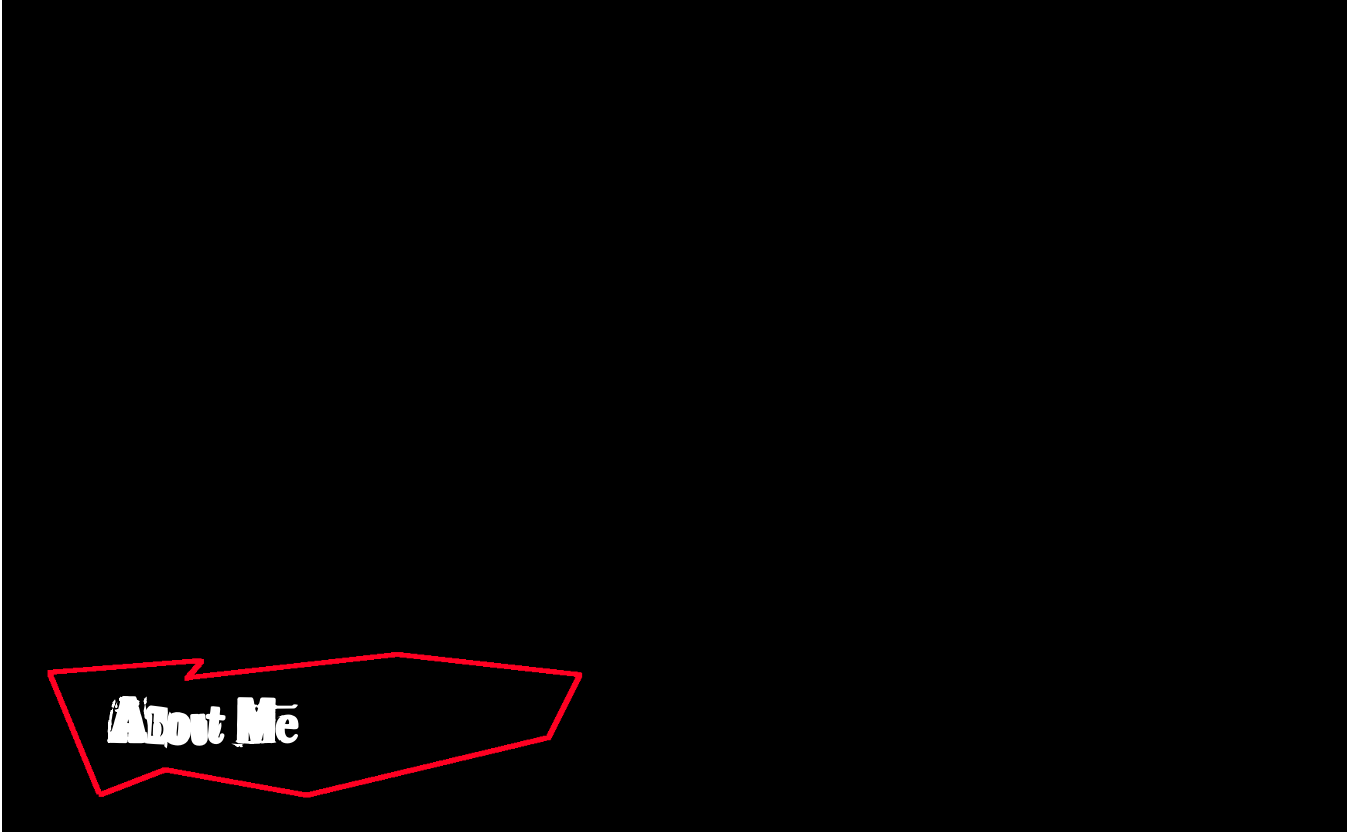
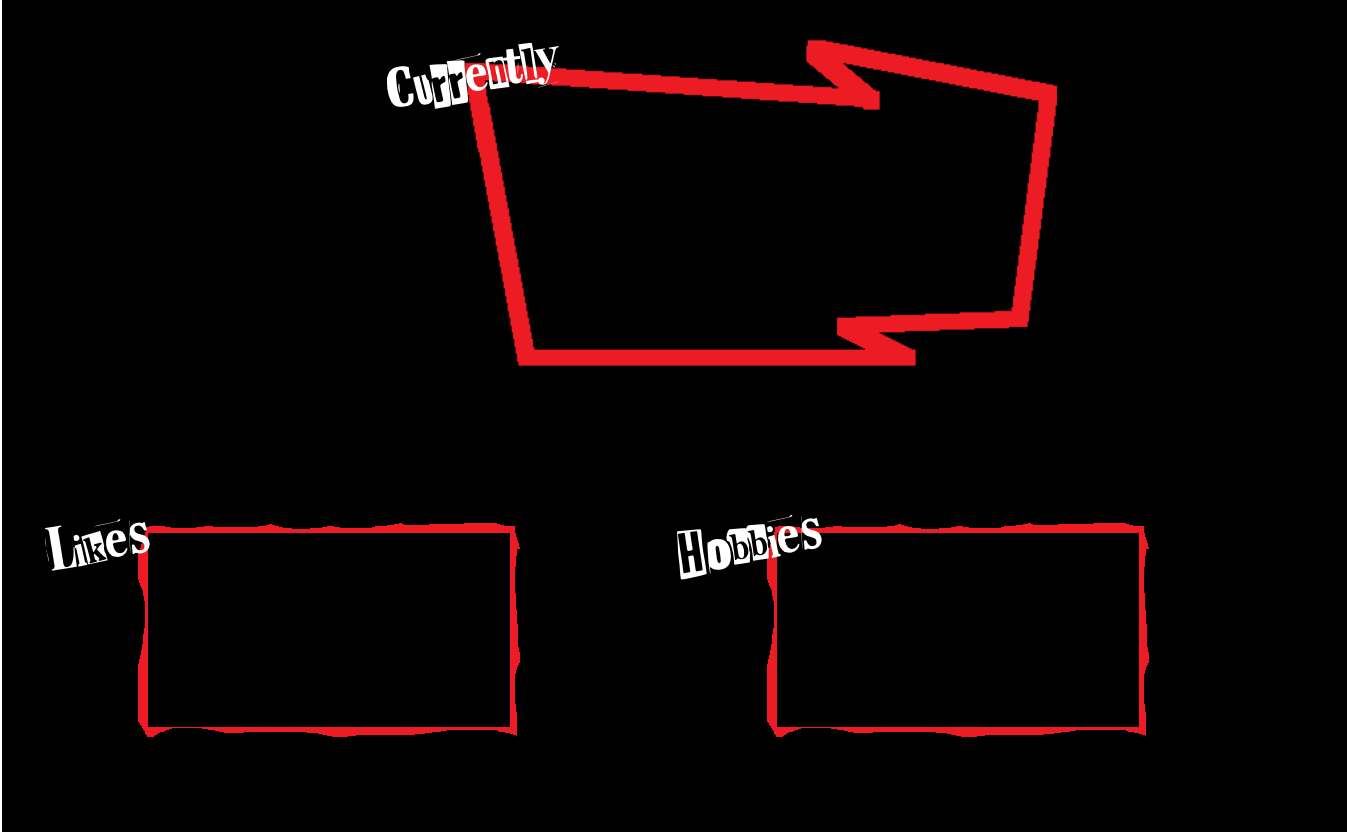
Before and after one commit to jbmalvar/JamesPersonalProjects, a React (Vite) app in the folder james-portfolio-web/: page / in a window 1280 px wide. Shown: the part 1736-2568 px from the top of the page, 1347 px wide, since content can reach past the window. Built offline with nearby package versions, Linux system fonts and the light colour scheme.

Commit message:
so tired will do tmmr

```diff
--- a/james-portfolio-web/src/App.css
+++ b/james-portfolio-web/src/App.css
@@ -1,11 +1,11 @@
+@import url('https://fonts.googleapis.com/css2?family=Work+Sans:wght@400;700&display=swap');
+
 @font-face {
   font-family: 'Expose';
   src: url('./fonts/Expose-Regular.otf') format('opentype'); /* Adjust the path */
   font-weight: normal;
   font-style: normal;
 }
-
-@import url('https://fonts.googleapis.com/css2?family=Work+Sans:wght@400;700&display=swap');
 
 .App {
   display: flex;
@@ -222,84 +222,53 @@ a:visited {
   font-size: 24px;
   line-height: 1.2;
 }
-/* Define the new keyframe animation */
-@keyframes aboutMeActive {
-  0% {
-    animation-timing-function: ease-in-out;
-    transform: translate3d(0, -200px, 0) scale(0.7); /* Start above and scale down */
-    opacity: 0;
+
+.CenterLeftRight {
+  display: flex;
+  flex-direction: row;
+  justify-content: space-between;
+  align-items: center;
+  gap: 20px;
 }
-  14% {
-    animation-timing-function: ease-in-out;
-    transform: translate3d(0, 74px, 0) scale(1.111); /* Move down slightly */
-    opacity: 1;
+
+.RightChild {
+  margin-bottom: 10px; /* Existing margin */
 }
-  28% {
-    animation-timing-function: ease-in-out;
-    transform: translate3d(0, -32px, 0) scale(0.952); /* Move up slightly */
+
+@media (max-width: 768px) {
+  @media (max-width: 768px) {
+    .JamesNav {
+      flex-direction: row; /* Keep items in a row */
+      justify-content: center; /* Center the items */
+      align-items: center; /* Align items vertically */
+      gap: 5px; /* Reduce the gap between items */
+      padding: 5px 10px; /* Adjust padding for a tighter layout */
     }
-  46% {
-    animation-timing-function: ease-in-out;
-    transform: translate3d(0, 8px, 0) scale(1.012); /* Move down slightly */
-  }
-  58% {
-    animation-timing-function: ease-in-out;
-    transform: translate3d(0, -3.28px, 0) scale(0.99508); /* Move up slightly */
-  }
-  74% {
-    animation-timing-function: ease-in-out;
-    transform: translate3d(0, 1.16px, 0) scale(1.00174); /* Move down slightly */
-  }
-  89% {
-    animation-timing-function: ease-in-out;
-    transform: translate3d(0, -0.4px, 0) scale(0.9994); /* Move up slightly */
-  }
-  100% {
-    animation-timing-function: ease-in-out;
-    transform: translate3d(0, 0, 0) scale(1); /* Final position */
-    opacity: 1;
+
+    .JamesNav h2, .JamesNav a {
+      margin: 0 5px; /* Reduce horizontal margin for each item */
+      font-size: 18px; /* Optionally reduce font size for smaller screens */
     }
   }
 
-/* Default state (hidden) */
-.AboutContainer {
-  display: flex;
-  flex-direction: column;
-  margin-top: 300px;
-  align-items: center;
-  width: 100%;
-  height: 500px;
-  margin-left: auto;
-  margin-right: auto;
-  opacity: 0; /* Hidden by default */
-  transform: translateY(-50px) scale(0.8); /* Start above and scale down */
-  transition: opacity 0.8s ease, transform 0.8s ease; /* Smooth fade-out and movement */
-  background: url('./assets/Left.png') no-repeat center center;
-  background-size: 50%;
-  background-position: 0% 50%;
-}
-/* Apply the new animation when visible */
-.AboutContainer.animate {
-  animation: aboutMeActive 0.8s cubic-bezier(0.25, 1.5, 0.5, 1.2) forwards; /* Pop-in animation */
-  opacity: 1; /* Fully visible */
-  transform: translateY(0) scale(1); /* Final position */
+  .JamesIntro {
+    flex-direction: column; /* Stack intro content vertically */
+    text-align: center;
   }
 
-/* Fade-out effect when the animate class is removed */
-.AboutContainer:not(.animate) {
-  opacity: 0; /* Fade out */
-  transform: translateY(20px) scale(0.9); /* Move up slightly and shrink */
+  .JamesImg {
+    width: 80%; /* Scale down the image */
   }
 
-.AboutTitle {
-  position: relative;
-  left: 7%;
-  top: 28%;
-  font-family: 'Expose', sans-serif;
-  font-size: 60px;
-  width: 100%;
+  .JamesDesc {
+    font-size: 14px; /* Adjust font size for smaller screens */
   }
 
-.AboutContainer.second.animate {
-  animation-delay: 0.8s; /* Delay the animation by 0.8 seconds */
+  .AboutSection {
+    margin-top: 50px; /* Reduce margin for smaller screens */
   }
+
+  .CenterLeftRight {
+    flex-direction: column; /* Stack sections vertically */
+  }
+}
--- a/james-portfolio-web/src/App.tsx
+++ b/james-portfolio-web/src/App.tsx
@@ -1,23 +1,25 @@
-import { useEffect, useState, useRef } from 'react'
+import { useEffect, useState} from 'react'
 import yellowGibus from './assets/yellowGibus.webp'
 import James from './assets/James.jpg'
 import MaoMao from './assets/MaoMao.gif'
+import Left from './assets/Left.png'
+import Right from './assets/Right.png'
+import AboutContainer from './components/AboutContainer';
+import Center from './assets/Middle.png'
 import './App.css'
 
 function App() {
   const scrollTo = (sectionId: string) => {
-    const section = document.getElementById(sectionId)
-    if (section) {
-      section.scrollIntoView({ behavior: 'smooth' });
+    const section = document.getElementById(sectionId);
+    if (sectionId === "about-section") {
+      const yOffset = -200; // Adjust this value as needed
+      if (section) {
+        const yPosition = section.getBoundingClientRect().top + window.pageYOffset + yOffset;
+        window.scrollTo({ top: yPosition, behavior: 'smooth' });
+      }
     }
-  }
+  };
 
-  const [scrollPosition, setScrollPosition] = useState(0);
-  const [startScroll, setStartScroll] = useState<number | null>(null);
-  const [isVisible, setIsVisible] = useState(false);
-  const skillsRef = useRef<HTMLHeadingElement | null>(null);
-  const aboutRef = useRef<HTMLDivElement | null>(null); // Reference for AboutContainer
-  const [isAboutVisible, setIsAboutVisible] = useState(false);
   const [maoMaoOffset, setMaoMaoOffset] = useState(0); // State to track MaoMao's position
 
   useEffect(() => {
@@ -34,39 +36,13 @@ function App() {
     return () => window.removeEventListener('scroll', handleScroll);
   }, []);
 
-
-  useEffect(() => {
-    const observer = new IntersectionObserver(
-      (entries) => {
-        entries.forEach((entry) => {
-          if (entry.isIntersecting) {
-            setIsAboutVisible(true); // Add the 'animate' class when visible
-          } else {
-            setIsAboutVisible(false); // Remove the 'animate' class when not visible
-          }
-        });
-      },
-      { threshold: 0.5 } // Trigger when 50% of the element is visible
-    );
-
-    if (aboutRef.current) {
-      observer.observe(aboutRef.current);
-    }
-
-    return () => {
-      if (aboutRef.current) {
-        observer.unobserve(aboutRef.current);
-      }
-    };
-  }, []);
-
   return (
     <div className="App">
         <nav className = "JamesNav">
           <img src = {yellowGibus} className = "jamesLogo"></img>
           <h2 className = "barCat" onClick={() => scrollTo("about-section")}>About</h2>
+          <h2 className = "barCat" onClick={() => scrollTo("skills-section")}>Skills</h2>
           <h2 className = "barCat">Projects</h2>
-          <h2 className = "barCat" onClick={() => scrollTo("skills-section")}>Skills</h2>
           <h2 className = "right">Contact Me</h2>
           <a href="https://www.linkedin.com/in/james-joshua-malvar/" target="_blank" rel="noopener noreferrer">
             <img src="https://www.shareicon.net/data/2016/07/13/606885_linkedin_2048x2048.png" className="contacts" />
@@ -94,17 +70,50 @@ function App() {
             />
           </span>
         </div>
-        <div id="about-section" className={`AboutContainer ${isAboutVisible ? 'animate' : ''}`} ref={aboutRef}>
-          <h1 className='AboutTitle'>About Me</h1>
-        </div>
-                <div id="about-section" className={`AboutContainer ${isAboutVisible ? 'animate' : ''}`} ref={aboutRef}>
-          <h1 className='AboutTitle'>About Me</h1>
+        <div className="AboutSection">
+          <AboutContainer
+            id="about-section"
+            title="About Me"
+            backgroundImage={Left}
+            imgStyle={{
+              position: 'absolute', // Ensure the image is positioned relative to its container
+              left: '0px', // Move the image 10px from the left edge of the container
+              width: '80%', // Optional: Adjust the width of the image
+              height: '90%', // Optional: Maintain aspect ratio
+              objectFit: 'contain', // Ensure the image fits within its bounds
+            }}
+          />
+          <AboutContainer
+            id="firstAboutSection"
+            title="Currently"
+            backgroundImage={Right}
+            styles={{marginTop: '-100px'}}
+            imgStyle={{
+              position: 'absolute', // Position the image absolutely within its container
+              left: '20%', // Move the image 10% from the right edge of the container
+              width: '80%', // Adjust the width of the image
+              height: '100%', // Maintain aspect ratio
+            }}
+            titleStyle={{left: '30%', top: '-10%', position: 'absolute', color: 'white'}}
+          />
+          <div className = "CenterLeftRight">
+            <AboutContainer
+              id="centerLeft"
+              title="Likes"
+              backgroundImage={Center}
+            />
+            <AboutContainer
+              id="centerLeftRight"
+              title="Hobbies"
+              backgroundImage={Center}
+            />
+          </div>
         </div>
     </div>
   )
 }
 
-export default App
+export default App;
 
 /*<h1>About Me</h1>
             <p>I’m James as you can tell from above. I’m currently attending the University of Washington and I’m a Computer Science Major. I’m a third year there. I’m currently looking for an internship or some sort of experience.</p>
--- /dev/null
+++ b/james-portfolio-web/src/components/AboutContainer.css
@@ -0,0 +1,105 @@
+/* Define the new keyframe animation */
+@keyframes aboutMeActive {
+    0% {
+      animation-timing-function: ease-in-out;
+      transform: translate3d(0, -200px, 0) scale(0.7); /* Start above and scale down */
+      opacity: 0;
+    }
+    14% {
+      animation-timing-function: ease-in-out;
+      transform: translate3d(0, 74px, 0) scale(1.111); /* Move down slightly */
+      opacity: 1;
+    }
+    28% {
+      animation-timing-function: ease-in-out;
+      transform: translate3d(0, -32px, 0) scale(0.952); /* Move up slightly */
+    }
+    46% {
+      animation-timing-function: ease-in-out;
+      transform: translate3d(0, 8px, 0) scale(1.012); /* Move down slightly */
+    }
+    58% {
+      animation-timing-function: ease-in-out;
+      transform: translate3d(0, -3.28px, 0) scale(0.99508); /* Move up slightly */
+    }
+    74% {
+      animation-timing-function: ease-in-out;
+      transform: translate3d(0, 1.16px, 0) scale(1.00174); /* Move down slightly */
+    }
+    89% {
+      animation-timing-function: ease-in-out;
+      transform: translate3d(0, -0.4px, 0) scale(0.9994); /* Move up slightly */
+    }
+    100% {
+      animation-timing-function: ease-in-out;
+      transform: translate3d(0, 0, 0) scale(1); /* Final position */
+      opacity: 1;
+    }
+  }
+
+  /* Default state (hidden) */
+  .AboutContainer {
+    display: flex;
+    flex-direction: column;
+    align-items: center;
+    justify-content: center;
+    width: 100%;
+    height: 400px;
+    margin: -20px 0; /* Reduce vertical margin to bring containers closer */
+    padding: 0; /* Adjust padding if necessary */
+  }
+
+  /* Apply the new animation when visible */
+  .AboutContainer.animate {
+    animation: aboutMeActive 0.8s cubic-bezier(0.25, 1.5, 0.5, 1.2) forwards; /* Pop-in animation */
+    opacity: 1; /* Fully visible */
+    transform: translateY(0) scale(1); /* Final position */
+  }
+
+  /* Fade-out effect when the animate class is removed */
+  .AboutContainer:not(.animate) {
+    opacity: 0; /* Fade out */
+    transform: translateY(20px) scale(0.9); /* Move up slightly and shrink */
+  }
+
+  .AboutTitle {
+    font-family: 'Expose', sans-serif;
+    font-size: clamp(2em, 5vw, 3.75em);
+    font-weight: normal;
+    rotate: -12deg;
+    text-align: left;
+    position: absolute;
+    top: 5%;  /* Adjust based on image scale */
+    left: 5%; /* Adjust based on image scale */
+    transform: translate(-5%, -5%); /* Keep it proportionally placed */
+    z-index: 2;
+    color: #fff;
+    max-width: 80%; /* Prevent overflow */
+}
+
+  .AboutContainer.second.animate {
+    animation-delay: 0.8s; /* Delay the animation by 0.8 seconds */
+  }
+
+
+  .TitleContainer {
+    position: relative;
+    display: flex; /* Ensure elements scale together */
+    align-items: flex-start; /* Align to the top */
+    justify-content: flex-start; /* Align to the left */
+    width: 100%;
+    height: 400px;
+    overflow: hidden;
+}
+
+.BackgroundImage {
+  position: absolute;
+  width: 100%;
+  height: 100%;
+  object-fit: contain; /* Ensure it scales correctly */
+  z-index: 1;
+}
+
+#about-section {
+  margin-top: 300px; /* Remove margin-top */
+}
--- /dev/null
+++ b/james-portfolio-web/src/components/AboutContainer.tsx
@@ -0,0 +1,59 @@
+import React, { useEffect, useRef, useState } from 'react';
+import './AboutContainer.css';
+
+interface AboutContainerProps {
+  id: string;
+  title: string;
+  backgroundImage: string;
+  styles?: React.CSSProperties; // Add optional style prop
+  children?: React.ReactNode;
+  titleStyle?: React.CSSProperties;
+  imgStyle?: React.CSSProperties; // Add optional imgStyle prop
+}
+
+const AboutContainer: React.FC<AboutContainerProps> = ({ id, title, backgroundImage, styles, children, titleStyle, imgStyle}) => {
+const containerRef = useRef<HTMLDivElement | null>(null);
+const [isVisible, setIsVisible] = useState(false);
+
+  useEffect(() => {
+    const observer = new IntersectionObserver(
+      (entries) => {
+        entries.forEach((entry) => {
+          if (entry.isIntersecting) {
+            setIsVisible(true); // Add the 'animate' class when visible
+          } else {
+            setIsVisible(false); // Remove the 'animate' class when not visible
+          }
+        });
+      },
+      { threshold: 0.5 } // Trigger when 50% of the element is visible
+    );
+
+    if (containerRef.current) {
+      observer.observe(containerRef.current);
+    }
+
+    return () => {
+      if (containerRef.current) {
+        observer.unobserve(containerRef.current);
+      }
+    };
+  }, []);
+
+  return (
+    <div
+      id={id}
+      className={`AboutContainer ${isVisible ? 'animate' : ''}`}
+      ref={containerRef}
+    >
+      <div className="TitleContainer" style={styles}>
+        <div className="ContainerWrapper"></div>
+        <h1 className="AboutTitle" style={titleStyle}>{title}</h1>
+        <img src={backgroundImage} alt="Background" className="BackgroundImage" style={imgStyle}/>
+        {children}
+      </div>
+    </div>
+  );
+};
+
+export default AboutContainer;
```
Also changed, not shown: james-portfolio-web/src/assets/Middle.png (added), james-portfolio-web/src/assets/Right.png (added). Lines whose indentation alone changed are shown as unchanged.
